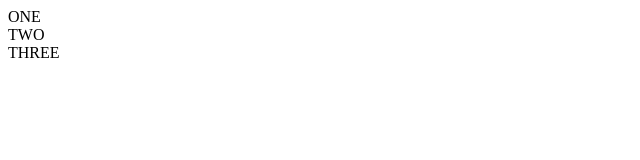
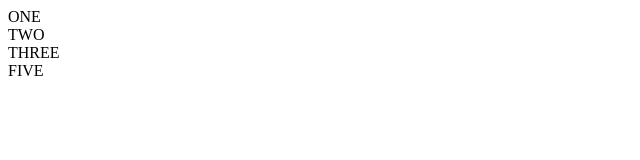
Before and after one commit to jagadeeshkorikana/LikePRs, a plain HTML site: page index.html in a window 1280 px wide. Shown: the full height of the page, 0-640 px from the left. Drawn offline with Linux system fonts and the light colour scheme.

Commit message:
PRWISE Commit 2

```diff
--- a/index.html
+++ b/index.html
@@ -11,6 +11,7 @@
         <div>ONE</div>
         <div>TWO</div>
         <div>THREE</div>
+        <div>FIVE</div>
     </div>
 </body>
 </html>
```
